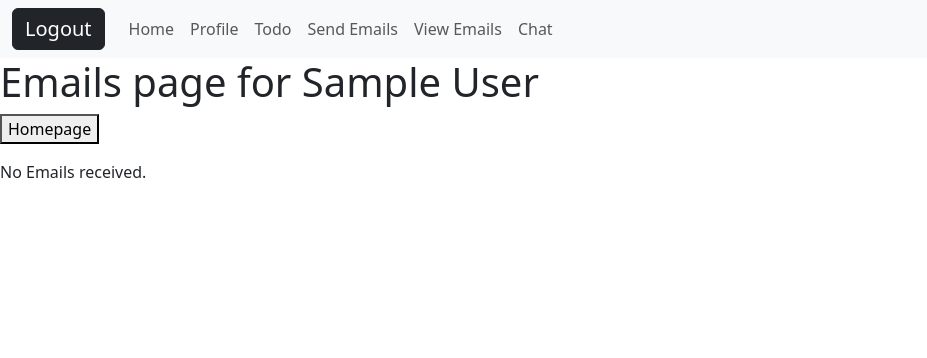
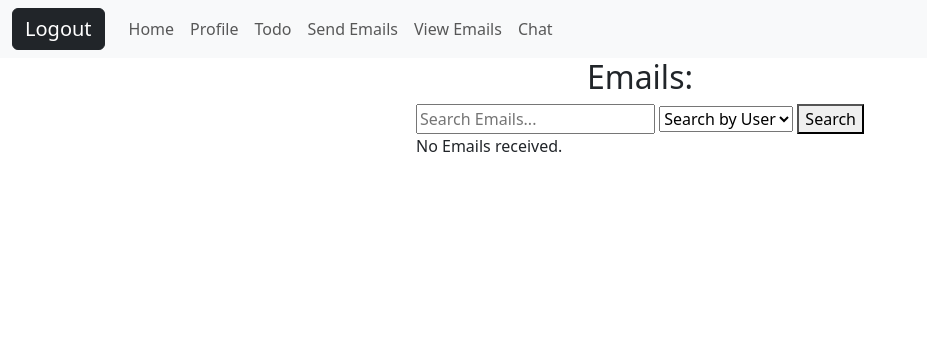
Before and after one commit to kenneth0810/Team-13, a Flask app: page /view_emails in a window 1280 px wide. Shown: the top 358 px of the page, without its empty margins (0-927 px from the left). Run offline with Flask 3, Linux system fonts and the light colour scheme; the visitor is signed in with stand-in values (Sample User, id 1); data that the repository does not hold is empty; some libraries are stand-ins or nearby versions.

Commit message:
search email changes

```diff
--- a/app/templates/view_emails.html
+++ b/app/templates/view_emails.html
@@ -1,15 +1,28 @@
-{% extends "base.html" %}
+{% extends 'base.html' %}
 
 {% block content %}
-<h1>Emails page for {{user.fullname}}</h1>
-<p>
-    <a href="/homepage">
-        <button type="submit6" name="submit_button6">Homepage</button>
-    </a>
-</p>
-<!--doing some passsing parameters so the user will be redirected to a page with the thread id  -->
+<!DOCTYPE html>
+<html lang="en">
+  <head>
+    <meta charset="UTF-8" />
+    <title>Chat App</title>
+    <link rel="stylesheet" href="{{url_for('static', filename='css/chat.css')}}" />
+    <script src="https://cdnjs.cloudflare.com/ajax/libs/socket.io/4.0.1/socket.io.js" integrity="sha512-q/dWJ3kcmjBLU4Qc47E4A9kTB4m3wuTY7vkFJDTZKjTs8jhyGQnaUrxa0Ytd0ssMZhbNua9hE+E7Qv1j+DyZwA==" crossorigin="anonymous"></script>
+  </head>
+  <h2> Emails: </h2>
+  <body>
+    <div class="content">
+        <div class="search-box">
+          <input type="text" id="search-bar" placeholder="Search Emails...">
+          <select id="search-type">
+            <option value="user">Search by User</option>
+          </select>
+          <button id="search-btn" onclick="searchEmails()">Search</button>
+
+
 	  {% if emails %}
     		{% for email in emails %}
+		<div class="message-boxE">
       		<p>
         	<div class="emails">
             	<p>Time: {{ email.timestamp }} </p>
@@ -23,25 +36,44 @@
             </p>
         	&nbsp;&nbsp;&nbsp;&nbsp;&nbsp; <!-- create big whitespace in between emails-->
 		</div>
+
       	</p>
     	{% endfor %}
 	{% else %}
  		 <p>No Emails received.</p>
 
 	{% endif %}
+     	</div>
+    </div>
 
-<script>
-    // When the user scrolls down 20px from the top of the document, slide down the navbar
-    window.onscroll = function() {scrollFunction()};
 
-    function scrollFunction() {
-      if (document.body.scrollTop > 20 || document.documentElement.scrollTop > 20) {
-        document.getElementById("navbar").style.top = "0";
+    <script type="text/javascript">
+      var socketio = io();
+
+      const emails = document.getElementById("emails");
+
+      const searchEmails = () => {
+        const searchBar = document.getElementById("search-bar");
+        const filter = searchBar.value.toUpperCase();
+        const emailTexts = emails.querySelectorAll(".text");
+        const searchType = document.getElementById("search-type").value;
+
+        for (let i = 0; i < emailTexts.length; i++) {
+          const text = emailTexts[i].getElementsByTagName("span")[0];
+          const txtValue = text.textContent || text.innerText;
+          const user = emailTexts[i].getElementsByTagName("strong")[0].textContent;
+
+          if (searchType === "user") {
+            if (user.toUpperCase().indexOf(filter) > -1) {
+              emailTexts[i].style.display = "";
             } else {
-        document.getElementById("navbar").style.top = "-50px";
+              emailTexts[i].style.display = "none";
             }
           }
+        }
+    };
     </script>
-
+  </body>
+</html>
 
 {% endblock %}
```
Lines whose indentation alone changed are shown as unchanged.
